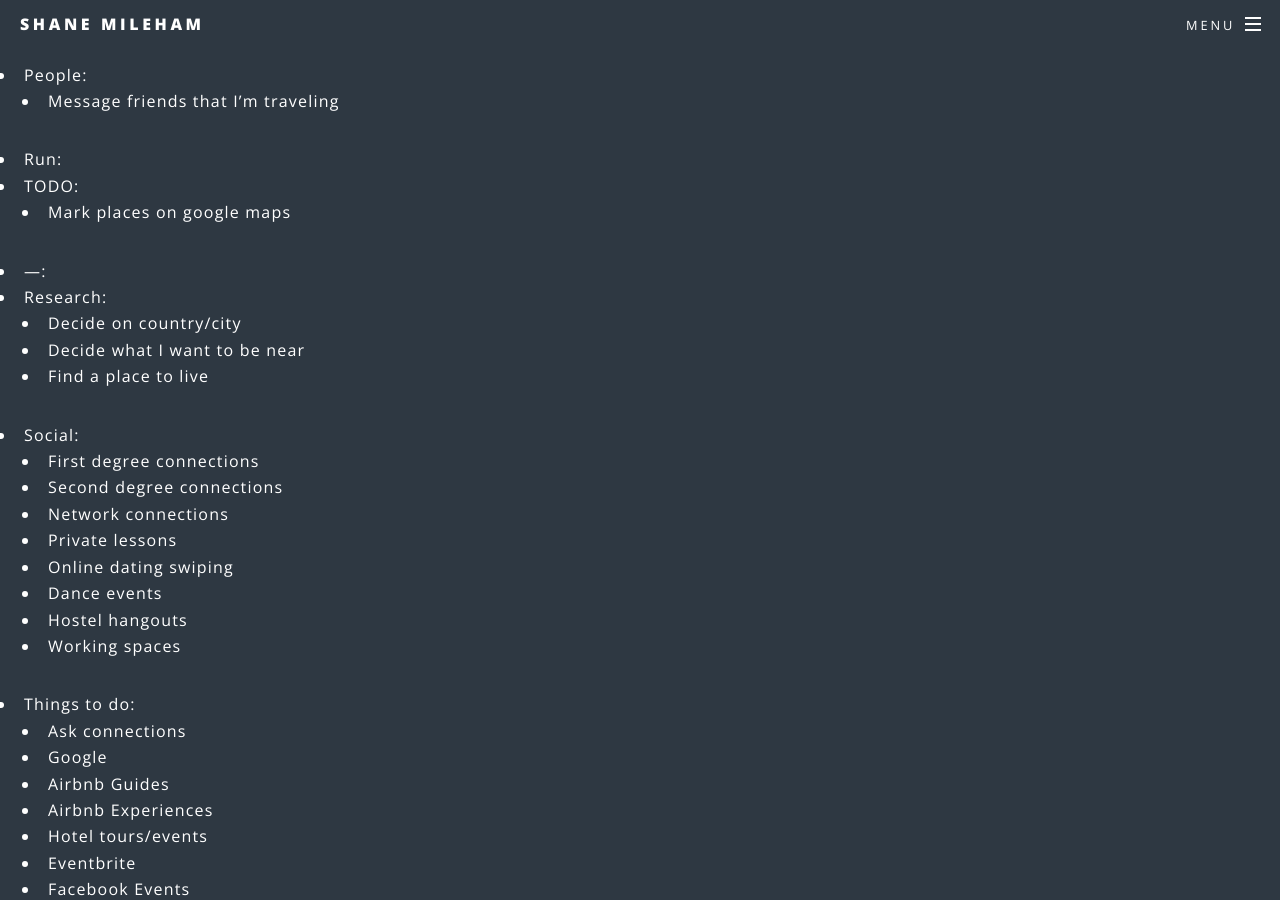
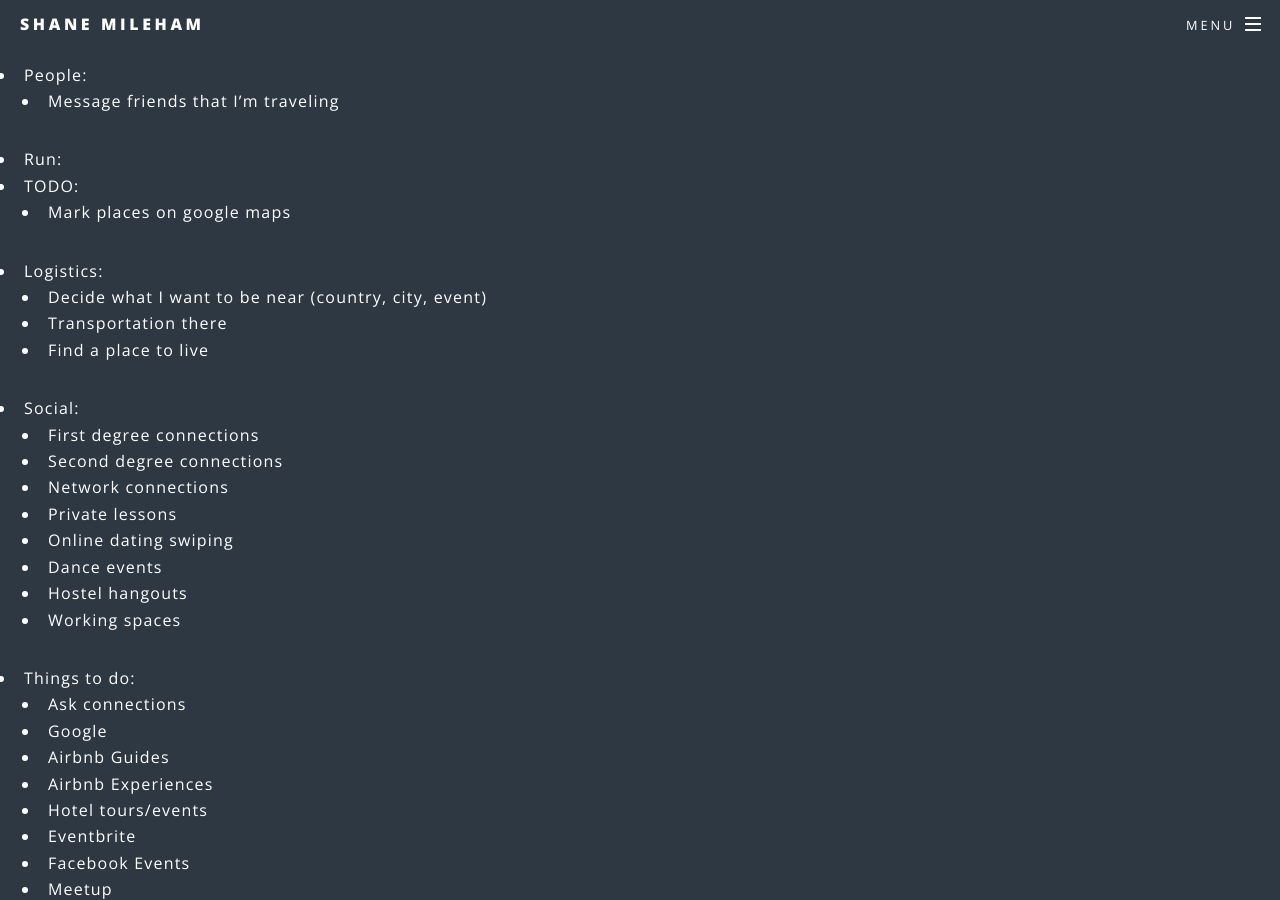
Before and after one commit to shanemileham/shanemileham.github.io, a Jekyll site: the page built from _kb/travel/planning.md, in a window 1280 px wide and 900 px high, scrolled down 4145 px. Built offline with Jekyll 4.4.1, drawn with Linux system fonts in a browser that asks for light colours; comment, search, counter and statistics services are not loaded.

Commit message:
Updated travel planning checklist

```diff
--- a/_kb/travel/planning.md
+++ b/_kb/travel/planning.md
@@ -132,10 +132,9 @@ _Note: The [Chase Sapphire Reserve](https://creditcards.chase.com/rewards-credit
 - Run:
 - TODO:
   - Mark places on google maps
-- ---:
-- Research:
-  - Decide on country/city
-  - Decide what I want to be near
+- Logistics:
+  - Decide what I want to be near (country, city, event)
+  - Transportation there
   - Find a place to live
 - Social:
   - First degree connections
```
